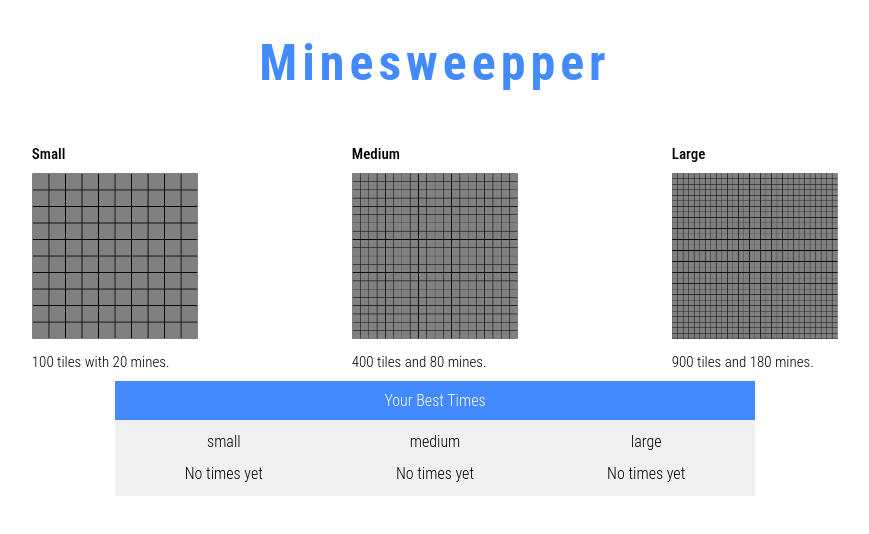
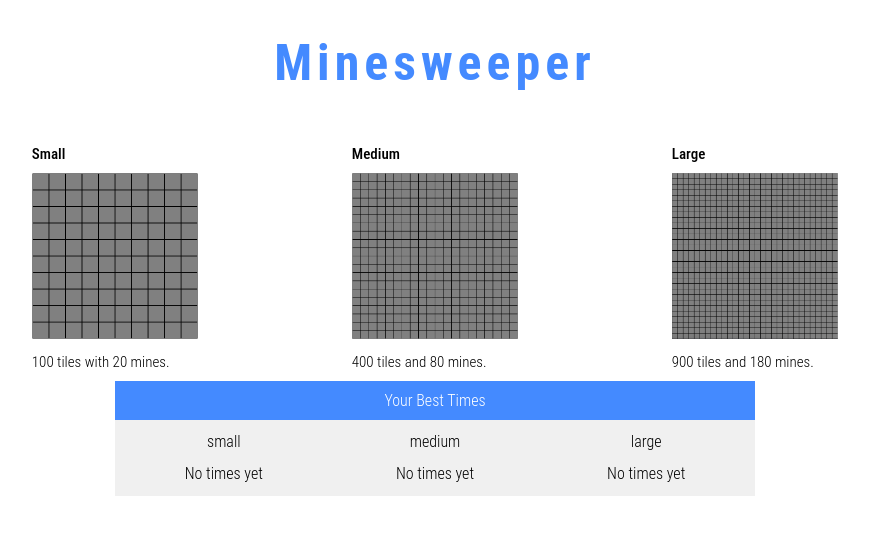
Before and after one commit to vanpeta/react-minesweeper, a React app: page / in a window 1280 px wide. Shown: the whole page, without its empty margins (205-1074 px from the left). Built offline with nearby package versions, Linux system fonts and the light colour scheme.

Commit message:
spelling

```diff
--- a/public/index.html
+++ b/public/index.html
@@ -19,7 +19,7 @@
       work correctly both with client-side routing and a non-root public URL.
       Learn how to configure a non-root public URL by running `npm run build`.
     -->
-    <title>Minesweepper</title>
+    <title>Minesweeper</title>
   </head>
   <body>
     <noscript>
--- a/src/components/App.js
+++ b/src/components/App.js
@@ -11,7 +11,7 @@
       <div className="">
         <GameOverPanel />
         <header className="">
-          <h1 className="App-title">Minesweepper</h1>
+          <h1 className="App-title">Minesweeper</h1>
         </header>
         <Settings />
         <Board />
```
